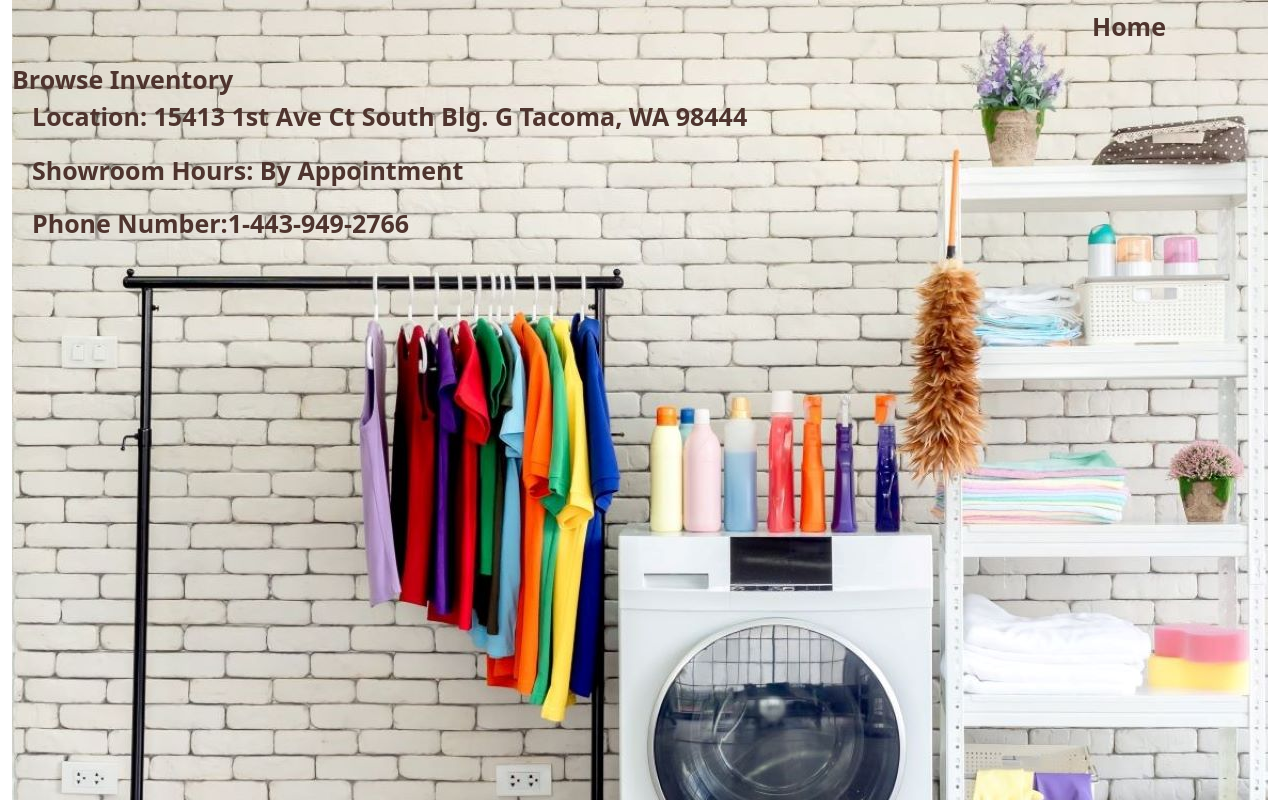
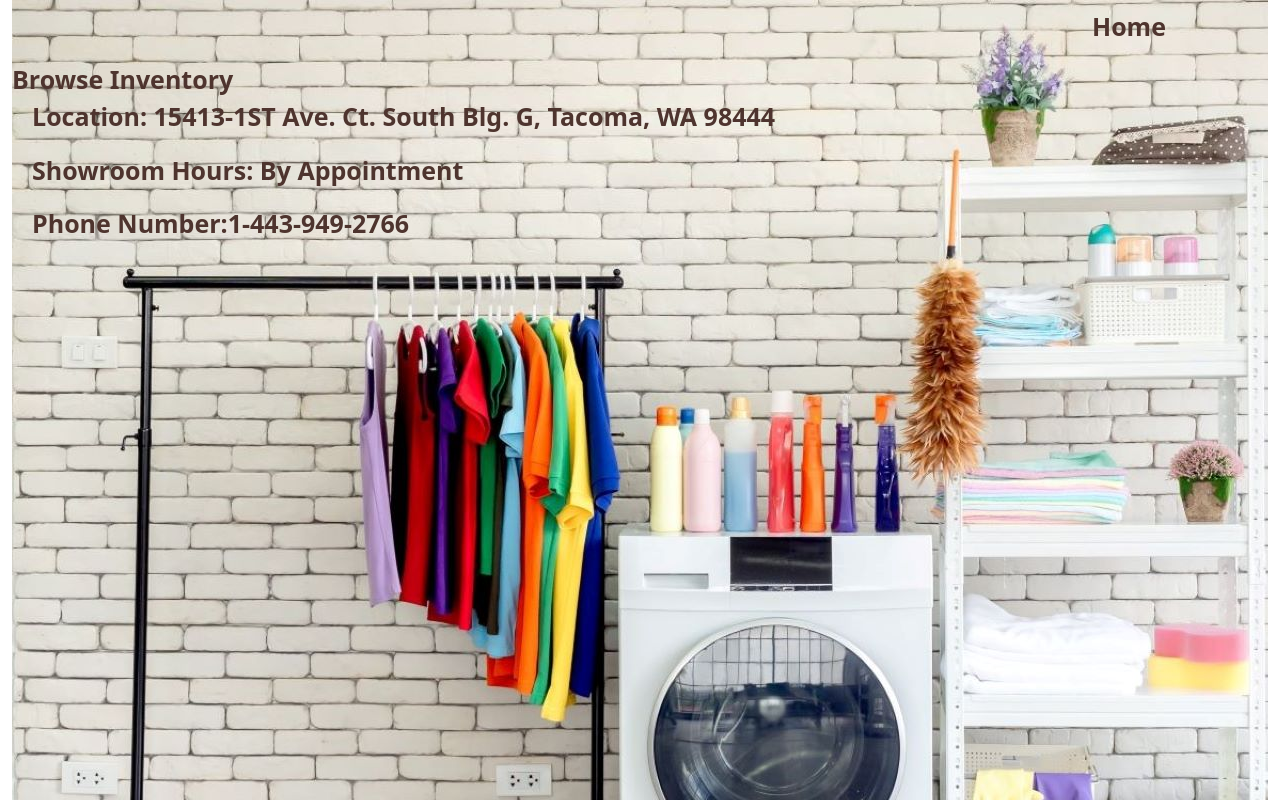
Before and after one commit to kodiakshuksan/MathiasAppliances, a React (Create React App) app in the folder appliances-website/: page /StoreInfo in a window 1280 px wide. Built offline with nearby package versions, Linux system fonts and the light colour scheme.

Commit message:
final edits before deployment

```diff
--- a/appliances-website/package.json
+++ b/appliances-website/package.json
@@ -17,7 +17,8 @@
     "start": "react-scripts start",
     "build": "react-scripts build",
     "test": "react-scripts test",
-    "eject": "react-scripts eject"
+    "eject": "react-scripts eject",
+    "predeploy": "npm run build"
   },
   "eslintConfig": {
     "extends": [
--- a/appliances-website/src/components/StoreInfoPage/storeInfo.js
+++ b/appliances-website/src/components/StoreInfoPage/storeInfo.js
@@ -22,7 +22,7 @@ const StoreInfo = () => {
 
             </nav>
 
-                        <p className="address">Location: 15413 1st Ave Ct South Blg. G Tacoma, WA 98444</p>
+                        <p className="address">Location: 15413-1ST Ave. Ct. South Blg. G, Tacoma, WA 98444</p>
                             <p className="hours">Showroom Hours: By Appointment</p>
                                 <p className="phoneNumber">Phone Number:1-443-949-2766</p>
                     </div>
--- a/appliances-website/src/index.js
+++ b/appliances-website/src/index.js
@@ -2,7 +2,7 @@ import React from 'react';
 import ReactDOM from 'react-dom';
 import './index.css';
 import App from './App';
-import 'bootstrap/dist/css/bootstrap.min.css'
+import 'bootstrap/dist/css/bootstrap.min.css';
 
 
 ReactDOM.render(
```
Also changed, not shown: 1 other file (tests, documents, lock files or other folders).
